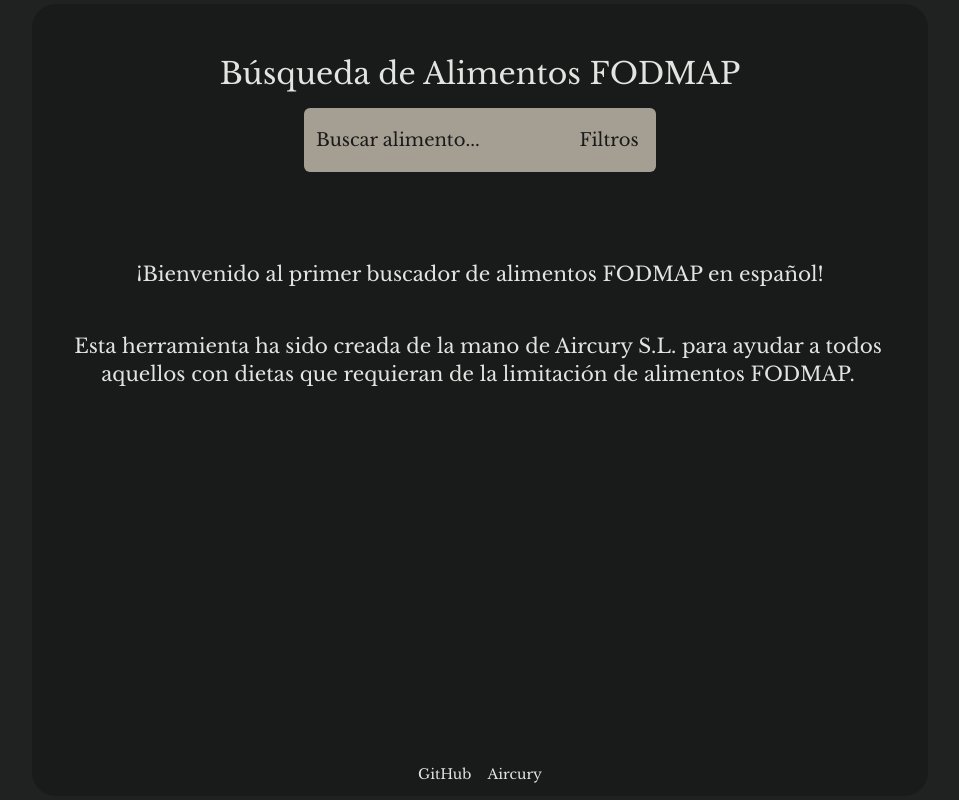
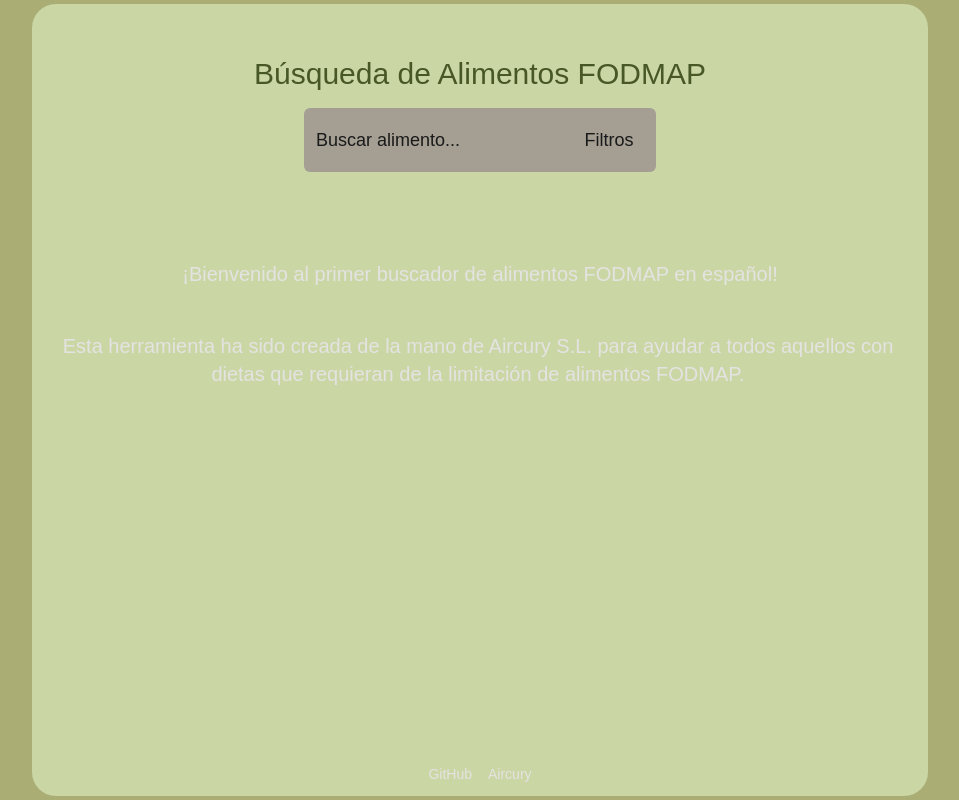
Before and after one commit to ortizzxz/FODMAP-App, a React (Vite) app in the folder fodmap-app/: page / in a window 1280 px wide. Shown: the whole page, without its empty margins (160-1119 px from the left). Built offline with nearby package versions, Linux system fonts and the light colour scheme; no server answers.

Commit message:
Roboto font added

```diff
--- a/fodmap-app/index.html
+++ b/fodmap-app/index.html
@@ -1,5 +1,6 @@
 <!doctype html>
 <html lang="en">
+
 <head>
   <meta charset="UTF-8" />
   <meta name="viewport" content="width=device-width, initial-scale=1.0" />
@@ -8,11 +9,14 @@
     integrity="sha384-T3c6CoIi6uLrA9TneNEoa7RxnatzjcDSCmG1MXxSR1GAsXEV/Dwwykc2MPK8M2HN" crossorigin="anonymous">
   <link rel="preconnect" href="https://fonts.googleapis.com">
   <link rel="preconnect" href="https://fonts.gstatic.com" crossorigin>
-<link href="https://fonts.googleapis.com/css2?family=Libre+Baskerville:ital,wght@0,400;0,700;1,400&display=swap" rel="stylesheet">
+  <link
+    href="https://fonts.googleapis.com/css2?family=Roboto:ital,wght@0,100;0,300;0,400;0,500;0,700;0,900;1,100;1,300;1,400;1,500;1,700;1,900&display=swap"
+    rel="stylesheet">
+</head>
 
-    </head>
 <body>
   <div id="root"></div>
   <script type="module" src="/src/main.tsx"></script>
 </body>
+
 </html>
--- a/fodmap-app/src/components/ProductApp.tsx
+++ b/fodmap-app/src/components/ProductApp.tsx
@@ -85,13 +85,13 @@ export const ProductApp: React.FC = () => {
     };
 
     return (
-        <div className="h-screen bg-[#202222] flex flex-col font-sans overflow-hidden ">
+        <div className="h-screen bg-[#AAAE75] flex flex-col font-sans overflow-hidden ">
 
             {/* Main Content */}
-            <div className="bg-main lg:w-[70%]  sm:m-0 lg:m-1 md:m-1 lg:rounded-3xl mx-auto md:rounded-3xl flex flex-col flex-grow justify-between lg:p-2 md:p-2 h-full overflow-hidden">
+            <div className="bg-[#CBD6A5] lg:w-[70%]  sm:m-0 lg:m-1 md:m-1 lg:rounded-3xl mx-auto md:rounded-3xl flex flex-col flex-grow justify-between lg:p-2 md:p-2 h-full overflow-hidden">
 
                 <div>
-                    <h1 className="text-3xl text-center pb-3 text-second mt-[10%] lg:mt-[5%] md:mt-[5%]">Búsqueda de Alimentos FODMAP</h1>
+                    <h1 className="text-3xl text-center pb-3 text-[#485726] mt-[10%] lg:mt-[5%] md:mt-[5%]">Búsqueda de Alimentos FODMAP</h1>
 
                     <div className='relative mx-auto w-[95%] lg:w-[40%] md:w-[30%]  rounded-md bg-third'>
                         <div className='flex p-1 '>
@@ -141,7 +141,7 @@ export const ProductApp: React.FC = () => {
                 </div>
 
                 {/* Footer */}
-                <footer className="w-full bg-main text-second text-center py-1 mt-2 text-sm">
+                <footer className="w-full bg-[#CBD6A5] text-second text-center py-1 mt-2 text-sm">
                     <a href="https://github.com" target="_blank" rel="noopener noreferrer" className="mx-2 hover:text-third transition duration-300">
                         GitHub
                     </a>
```
Lines whose indentation alone changed are shown as unchanged.
